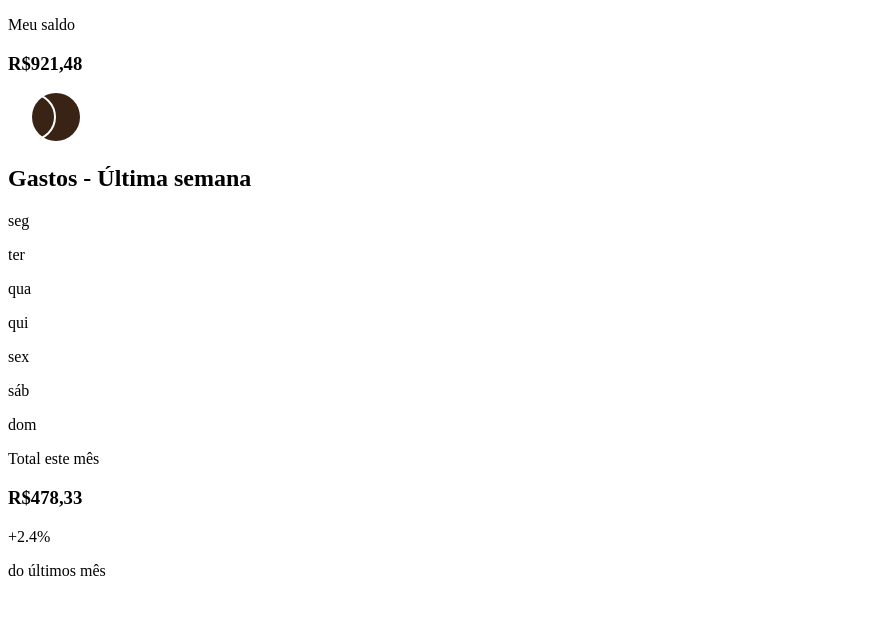
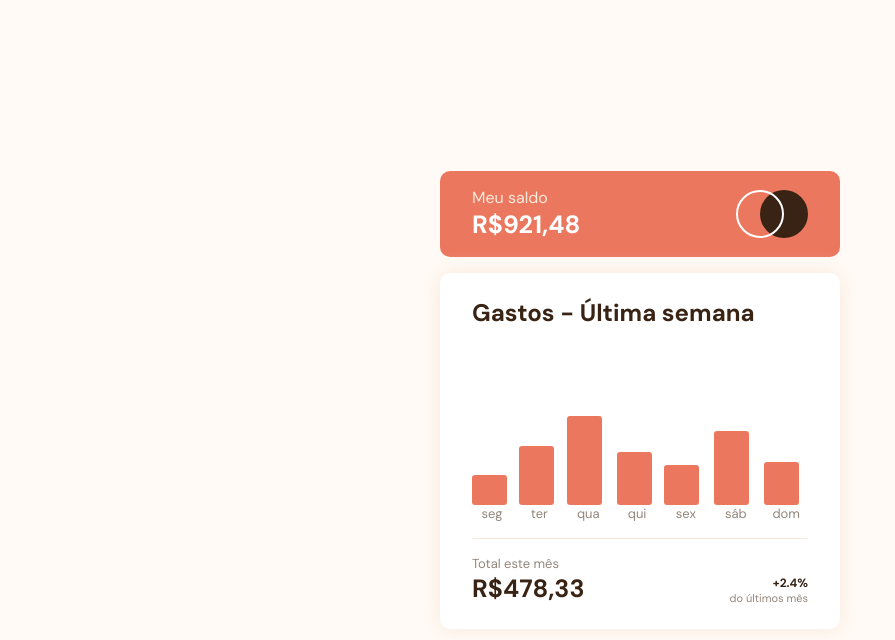
Before and after one commit to alexfrocha/expenses-chart, a plain HTML site: page index.html in a window 1280 px wide. Shown: the whole page, without its empty margins (0-895 px from the left). Drawn offline with Linux system fonts and the light colour scheme.

Commit message:
Final Project

```diff
--- a/assets/css/style.css
+++ b/assets/css/style.css
@@ -9,3 +9,162 @@
     --very-pale-color: hsl(33, 100%, 98%);
     --common-ff: 'DM Sans', sans-serif;
 }
+
+* {
+    margin: 0;
+    padding: 0;
+}
+
+body {
+    background-color: var(--very-pale-color);
+}
+
+.card {
+    position: absolute;
+    top: 50%;
+    left: 50%;
+    transform: translate(-50%, -50%);
+    font-family: var(--common-ff);
+    width: 400px;
+}
+
+.card-balance {
+    display: flex;
+    justify-content: space-between;
+    padding: 1rem 2rem;
+    background-color: var(--soft-red-color);
+    border-radius: 10px;
+}
+
+.card-balance-text {
+    color: var(--cream-color)
+}
+.card-balance-amount {
+    color: white;
+    font-size: 25px;
+}
+
+.card-spending {
+    background-color: white;
+    padding: 1.5rem 2rem;
+    margin-top: 1rem;
+    border-radius: 10px;
+    box-shadow: 0 0 20px var(--cream-color);
+}
+
+.card-spending-title {
+    color: var(--dark-brown-color);
+}
+
+.card-expenses {
+    display: flex;
+    justify-content: space-between;
+    height: 170px;
+    margin-top: 1.5rem;
+    align-items: flex-end;
+    padding-bottom: 1rem;
+    border-bottom: 1px solid var(--cream-color);
+    text-align: center;
+}
+
+.card-spend-month {
+    color: var(--medium-brown-color);
+    font-size: 13px;
+}
+
+.card-spending-footer {
+    display: flex;
+    justify-content: space-between;
+    padding-top: 1rem;
+    align-items: flex-end;
+}
+
+.card-month-text {
+    font-size: 13px;
+    color: var(--medium-brown-color);
+}
+
+.card-month-balance {
+    color: var(--dark-brown-color);
+    font-size: 25px;
+}
+
+.card-last-month-percent {
+    font-size: 12px;
+    font-weight: 700;
+    text-align: end;
+
+    color: var(--dark-brown-color);
+}
+
+.card-last-month-text {
+    color: var(--medium-brown-color);
+    font-size: 11px;
+}
+
+.active {
+    background-color: var(--cyan-color);
+}
+
+.card-spend {
+    height: 100%;
+    display: flex;
+    flex-direction: column;
+    position: relative;
+    justify-content: end;
+}
+
+.card-spend-graph {
+    height: 100%;
+    border-radius: 3px;
+    width: 35px;
+    background-color: var(--soft-red-color);
+    transition: .2s;
+}
+
+.card-spend-tooltip {
+    padding: .2rem .3rem;
+    color: white;
+    background-color: black;
+    font-size: 9px;
+    border-radius: 3px;
+    margin-bottom: .3rem;
+    opacity: 0;
+    transition: .2s;
+    position: relative;
+    top: -2%;
+    left: -9%;
+}
+
+.card-spend:hover .card-spend-tooltip {
+    opacity: 1;
+}
+
+.card-spend-graph:hover {
+    background-color: hsl(10, 79%, 78%);
+}
+
+.card-spend-graph.active {
+    background-color: var(--cyan-color);
+}
+
+.card-spend-graph.active:hover {
+    background-color: hsl(186, 34%, 71%);
+}
+
+@media screen and (max-width: 768px) {
+    .card {
+        position: static;
+        transform: none;
+        width: 90%;
+    }
+    body {
+        display: flex;
+        height: 100vh;
+        justify-content: center;
+        align-items: center;
+    }
+    .card-spending-title {
+        font-size: 18px;
+    }
+}
--- a/assets/js/app.js
+++ b/assets/js/app.js
@@ -1,14 +1,20 @@
 
-var JSONPath = '../../data.json'
-var request = new XMLHttpRequest()
-var data;
 
-request.open('GET', JSONPath)
-request.responseType = 'json'
-request.send()
-request.onload = function() {
-    data = request.response
-    for(let i = 0; i < data.length; i++) {
-        // tests[i].innerHTML = data[i]['amount']
-    }
+const carregarSpend = function() {
+    var JSONPath = '../../data.json'
+
+    fetch(JSONPath).then((response) => {
+        response.json().then((responseData) => {
+            let data = responseData
+            const tooltips = document.querySelectorAll('.card-spend-tooltip')
+            const graphs = document.querySelectorAll('.card-spend-graph')
+            for(let i = 0; i < data.length; i++) {
+                tooltips[i].innerHTML = 'R$' + data[i]['amount']
+                graphs[i].style.height = `${data[i]['amount']}%`
+            }
+        })
+    })
+
 }
+
+document.querySelector('body').addEventListener('load', carregarSpend())
```
